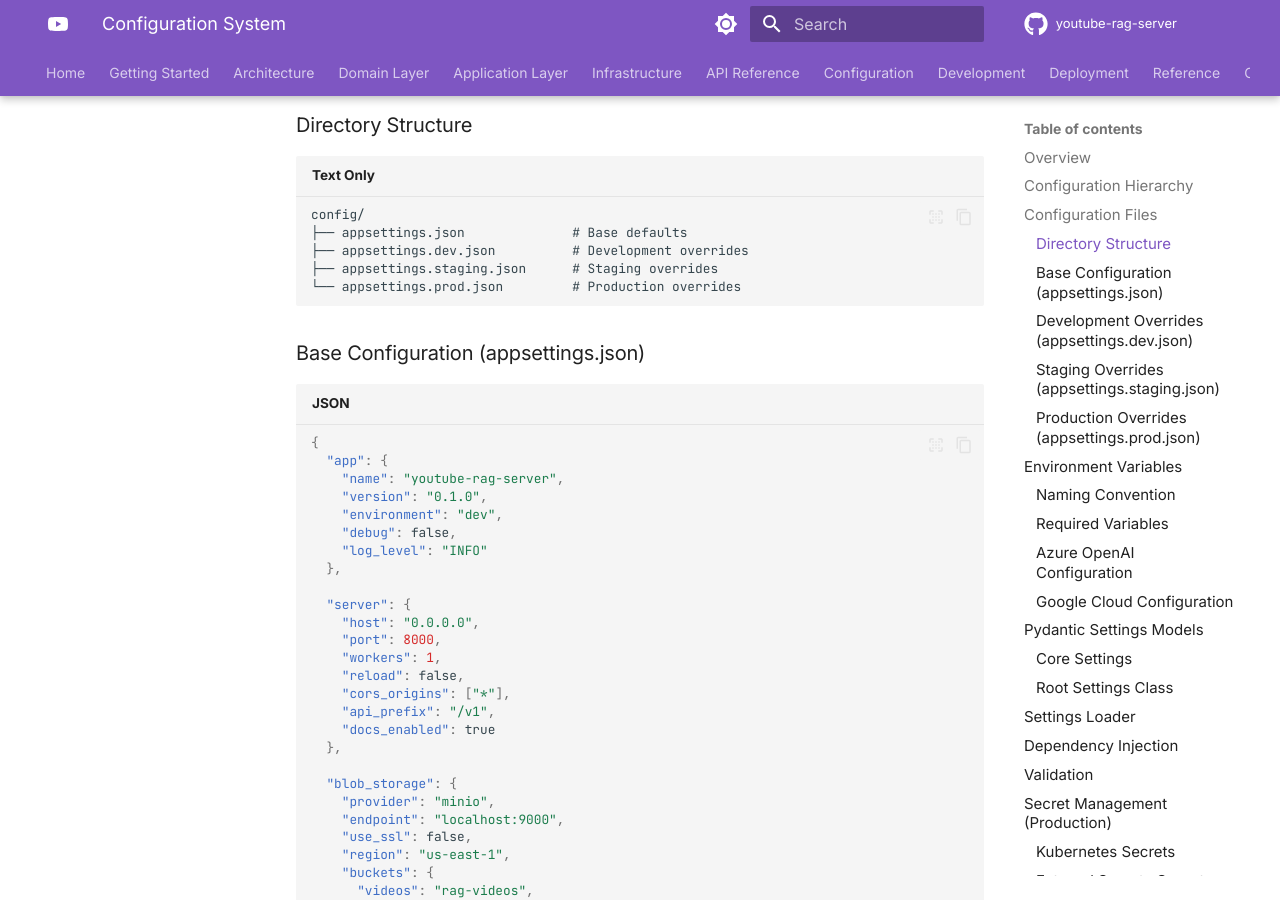
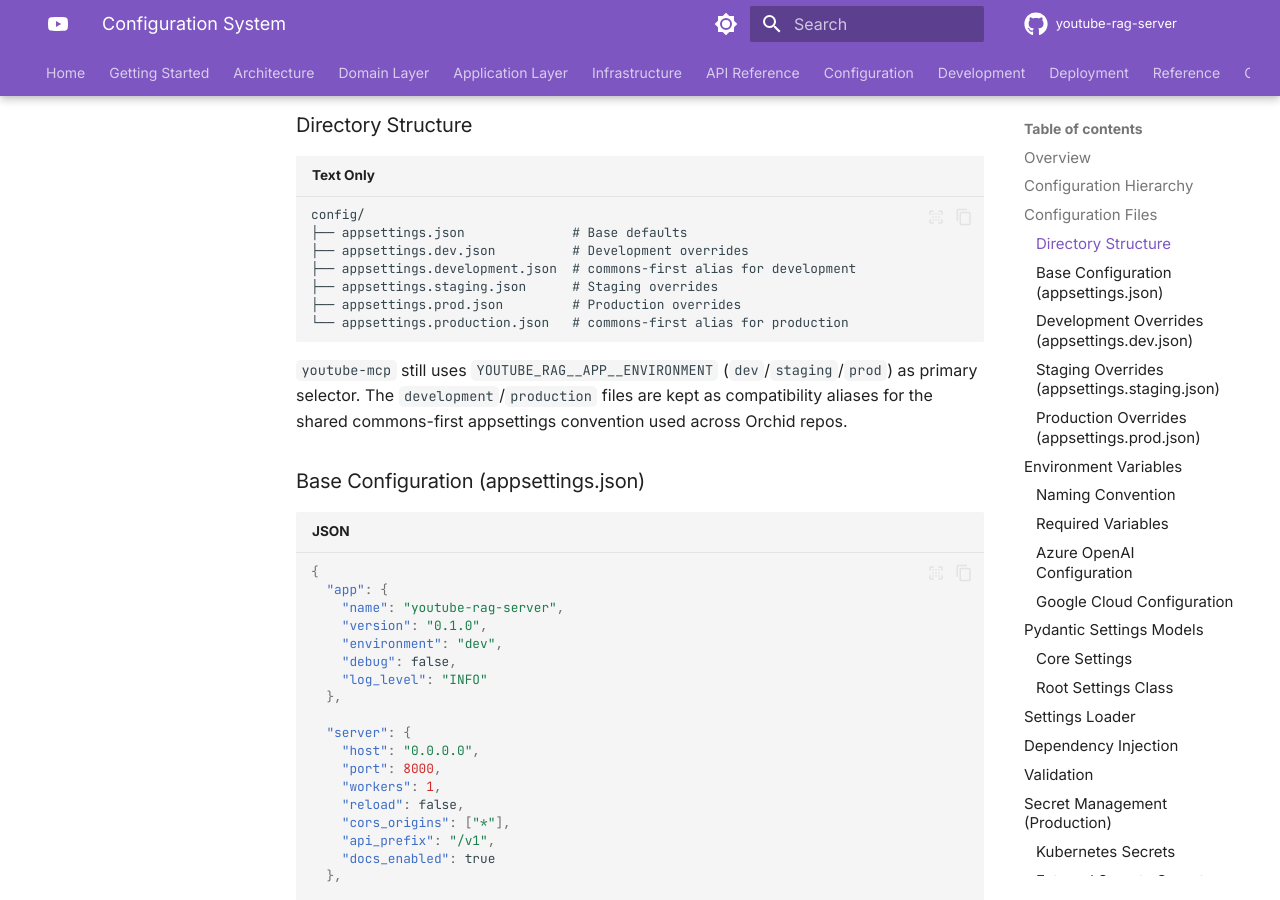
Before and after one commit to pablitxn/orchid-youtube-mcp, an MkDocs documentation site: the page built from docs/05-CONFIGURATION.md, in a window 1280 px wide and 900 px high, scrolled down 934 px. Built offline with MkDocs 1.6.1 and Material for MkDocs 9.7.7, drawn with Linux system fonts in a browser that asks for light colours; comment, search, counter and statistics services are not loaded; the version menu is left out.

Commit message:
feat: add development and production appsettings files; update configuration documentation and quality baseline

````diff
--- a/docs/05-CONFIGURATION.md
+++ b/docs/05-CONFIGURATION.md
@@ -47,9 +47,15 @@ The configuration system follows a hierarchical loading pattern that supports:
 config/
 ├── appsettings.json              # Base defaults
 ├── appsettings.dev.json          # Development overrides
+├── appsettings.development.json  # commons-first alias for development
 ├── appsettings.staging.json      # Staging overrides
-└── appsettings.prod.json         # Production overrides
+├── appsettings.prod.json         # Production overrides
+└── appsettings.production.json   # commons-first alias for production
 ```
+
+`youtube-mcp` still uses `YOUTUBE_RAG__APP__ENVIRONMENT` (`dev`/`staging`/`prod`) as primary selector.
+The `development`/`production` files are kept as compatibility aliases for the shared
+commons-first appsettings convention used across Orchid repos.
 
 ### Base Configuration (appsettings.json)
 
````
Also changed, not shown: docs/development/commons-first-standard.md (added, +25 -0 lines), docs/development/index.md (+3 -2 lines), docs/getting-started/quick-start.md (+11 -4 lines), 2 other files.
